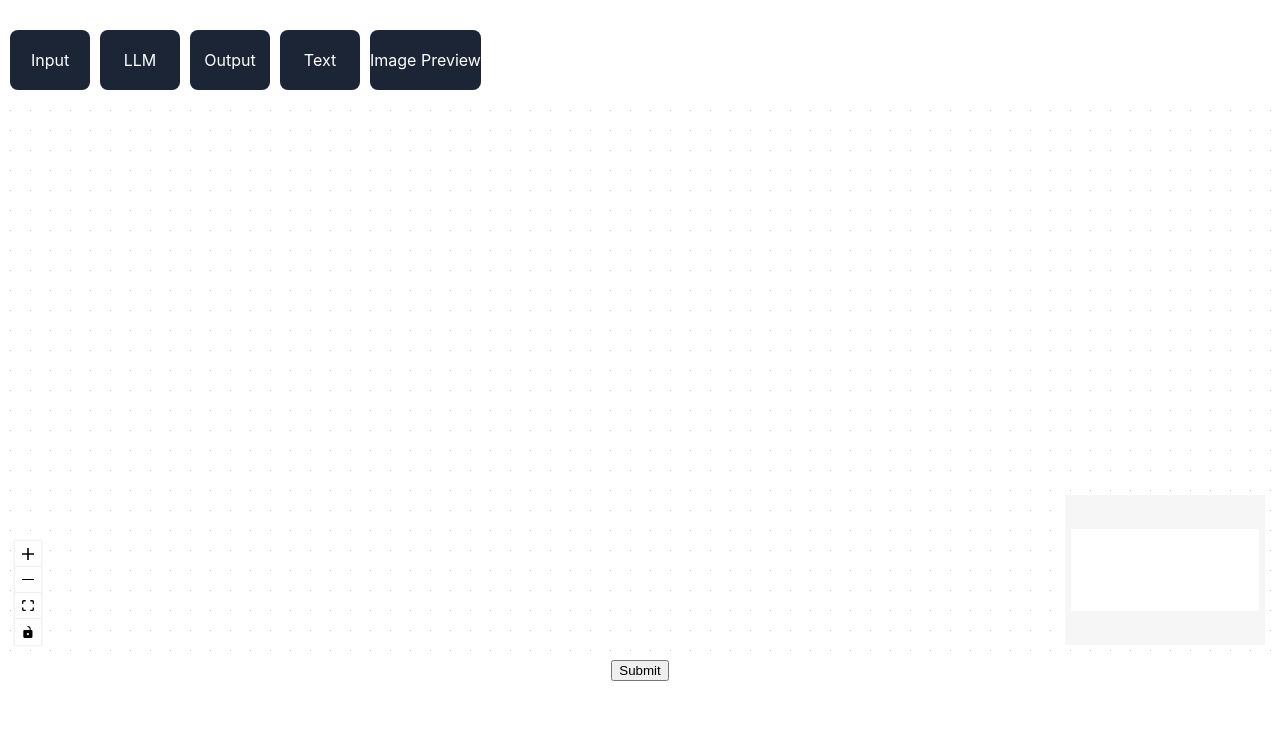
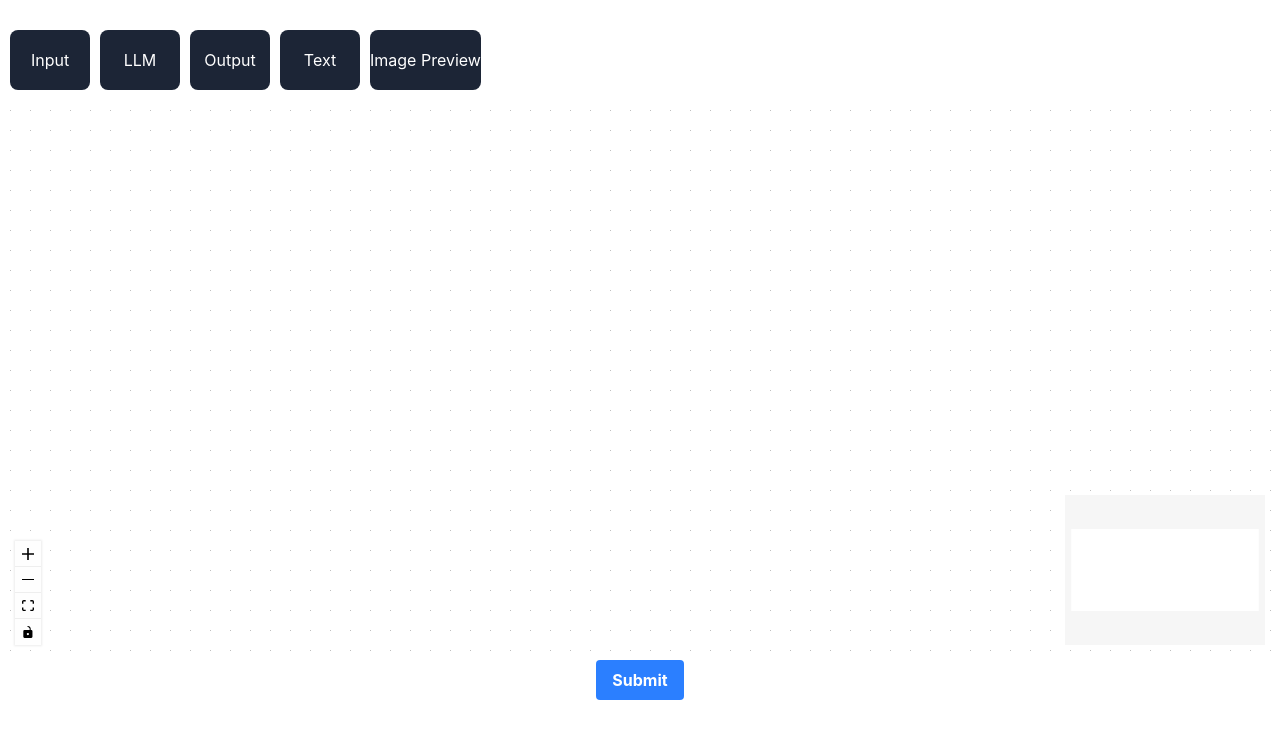
Before and after one commit to tejasvijb/frontend_assessment_technical, a React (Vite) app in the folder frontend/: page / in a window 1280 px wide. Shown: the top 738 px of the page. Built offline with nearby package versions, Linux system fonts and the light colour scheme.

Commit message:
feat: integrate Tailwind CSS for styling

```diff
--- a/frontend/package.json
+++ b/frontend/package.json
@@ -3,12 +3,14 @@
   "version": "0.1.0",
   "private": true,
   "dependencies": {
+    "@tailwindcss/vite": "^4.2.0",
     "@testing-library/jest-dom": "^5.17.0",
     "@testing-library/react": "^13.4.0",
     "@testing-library/user-event": "^13.5.0",
     "@xyflow/react": "^12.10.0",
     "react": "^18.2.0",
     "react-dom": "^18.2.0",
+    "tailwindcss": "^4.2.0",
     "web-vitals": "^2.1.4",
     "zustand": "^5.0.11"
   },
--- a/frontend/src/index.css
+++ b/frontend/src/index.css
@@ -1,3 +1,6 @@
+@import "tailwindcss";
+
+
 body {
   margin: 0;
   font-family: -apple-system, BlinkMacSystemFont, 'Segoe UI', 'Roboto', 'Oxygen',
--- a/frontend/src/submit.jsx
+++ b/frontend/src/submit.jsx
@@ -4,7 +4,7 @@ export const SubmitButton = () => {
 
     return (
         <div style={{display: 'flex', alignItems: 'center', justifyContent: 'center'}}>
-            <button type="submit">Submit</button>
+            <button className="bg-blue-500 hover:bg-blue-700 text-white font-bold py-2 px-4 rounded" type="submit">Submit</button>
         </div>
     );
 }
--- a/frontend/vite.config.js
+++ b/frontend/vite.config.js
@@ -1,6 +1,8 @@
 import { defineConfig } from 'vite';
 import react from '@vitejs/plugin-react';
+import tailwindcss from '@tailwindcss/vite'
+
 
 export default defineConfig({
-  plugins: [react()],
+  plugins: [react(), tailwindcss()],
 });
```
Also changed, not shown: 1 other file (tests, documents, lock files or other folders).
